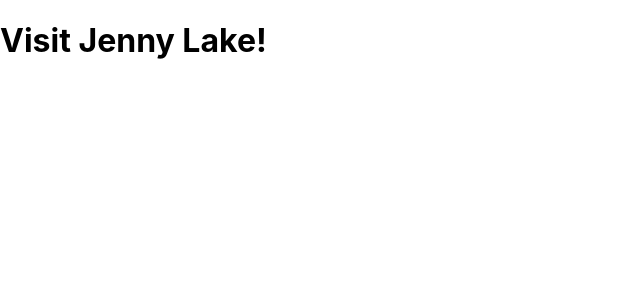
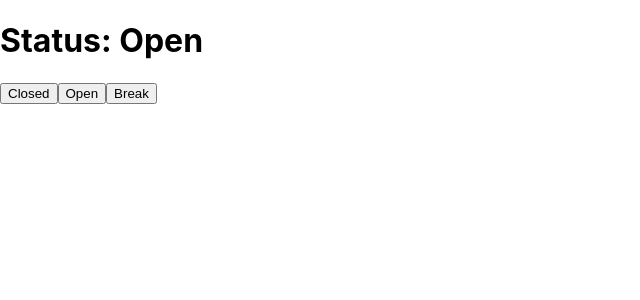
Before and after one commit to AshleyQSmith/hello-react, a React (Create React App) app: page / in a window 1280 px wide. Shown: the top 300 px of the page, without its empty margins (0-640 px from the left). Built offline with nearby package versions, Linux system fonts and the light colour scheme.

Commit message:
built in hook/function "useState"

```diff
--- a/src/index.js
+++ b/src/index.js
@@ -1,47 +1,17 @@
-import React from "react";
+import React, { useState } from "react";
 import ReactDOM from "react-dom";
 import "./index.css";
 
-// CONDITIONAL RENDERING
-
-function Lake({ name }) {
+function App() {
+  const [status, setStatus] = useState("Open");
   return (
     <div>
-      <h1>Visit {name} Lake!</h1>
+      <h1>Status: {status} </h1>
+      <button onClick={() => setStatus("Closed")}>Closed</button>
+      <button onClick={() => setStatus("Open")}>Open</button>
+      <button onClick={() => setStatus("Back in 5")}>Break</button>
     </div>
   );
 }
 
-function SkiResort({ name }) {
-  return (
-    <div>
-      <h1>Visit {name} Resort!</h1>
-    </div>
-  );
-}
-
-// function App(props) {
-//   if (props.season === "summer") {
-//     return <Lake name="Jenny" />;
-//   } else if (props.season === "winter") {
-//     return <SkiResort name="Jackson Hole Mountain" />;
-//   }
-// }
-
-// REFACTORED OPTION
-
-function App(props) {
-  return (
-    <div>
-      {props.season === "summer" ? (
-        <Lake name="Jenny" />
-      ) : props.season === "winter" ? (
-        <SkiResort name="Jackson Hole" />
-      ) : (
-        <h1>Come back in summer or winter!</h1>
-      )}
-    </div>
-  );
-}
-
-ReactDOM.render(<App season="summer" />, document.getElementById("root"));
+ReactDOM.render(<App />, document.getElementById("root"));
```
